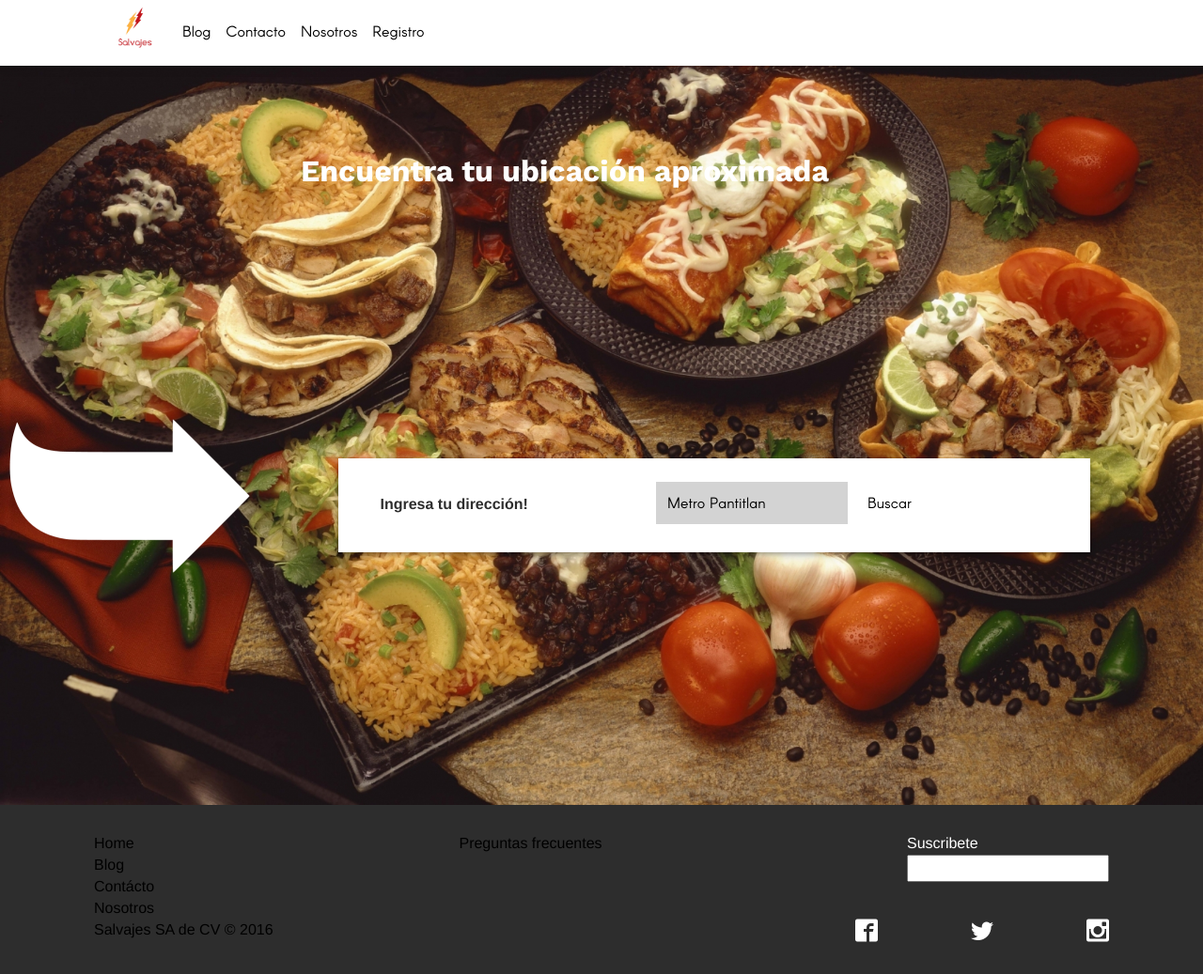
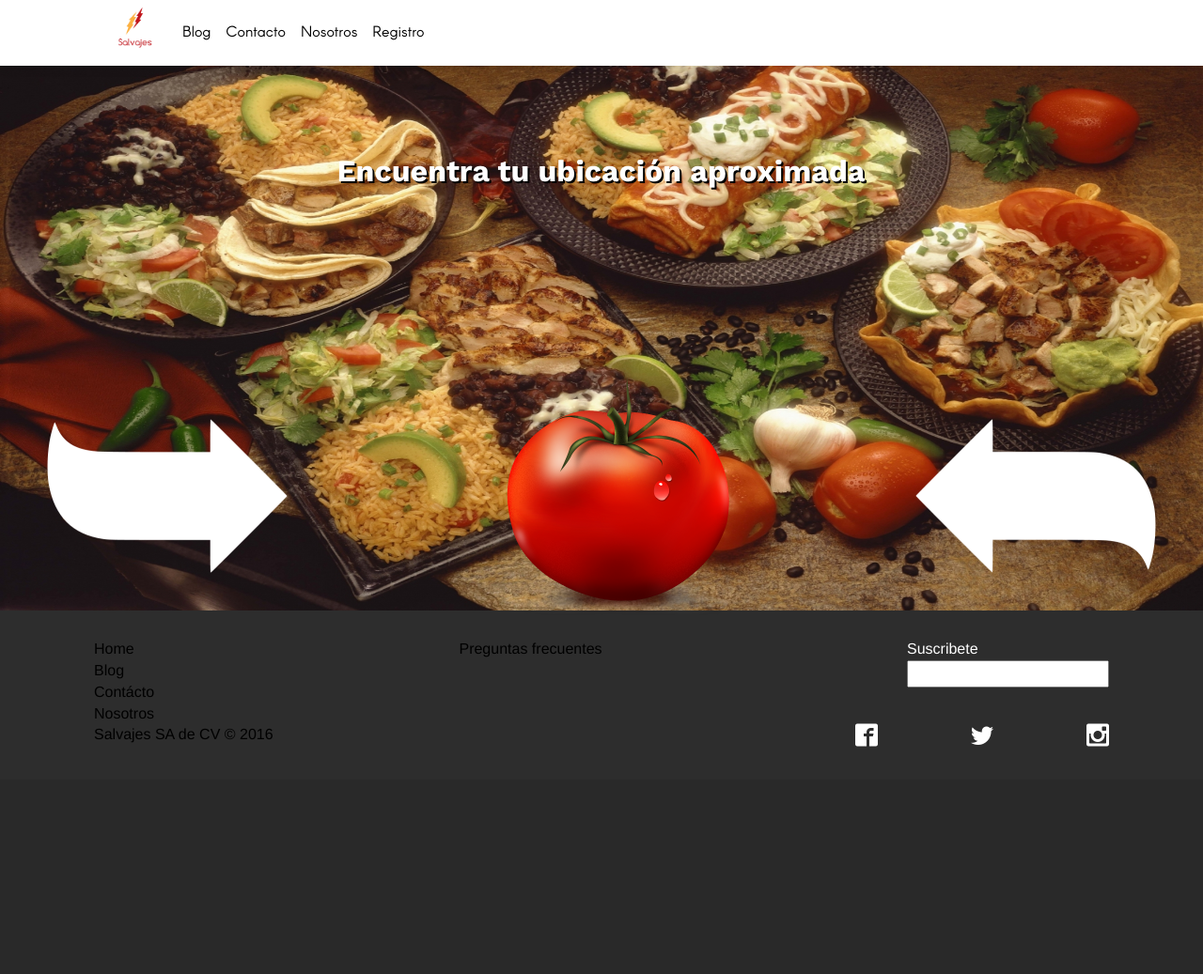
Before and after one commit to Salvajes/ProyectoSalvaje, a Symfony app: template src/AppBundle/Resources/views/pages/index.html.twig in a window 1280 px wide. Shown: the whole page at 94% size. After the commit the page ends 795 px from the top, so only its background shows below. Run offline with Twig, Linux system fonts and the light colour scheme; the template is opened without the code that fills it, so the values that code supplies are empty; some libraries are stand-ins or nearby versions; some web fonts are replaced.

Commit message:
tomate salvaje

```diff
--- a/src/AppBundle/Controller/DefaultController.php
+++ b/src/AppBundle/Controller/DefaultController.php
@@ -42,11 +42,7 @@ class DefaultController extends Controller
      * @return \Symfony\Component\HttpFoundation\Response
      */
     public function mapAction(Request $request){
-        $address = $request->get("address");
-
-        return $this->render('@App/Map/map.html.twig', array(
-            'address' => $address
-        ));
+        return $this->render('@App/Map/map.html.twig');
     }
 
 }
--- a/src/AppBundle/Resources/public/css/index-styles.css
+++ b/src/AppBundle/Resources/public/css/index-styles.css
@@ -3,20 +3,6 @@ a{
 }
 a:visited{
     color: black;
-}
-.search {
-    width: 800px;
-    height: 100px;
-    background: white;
-    display: flex;
-    justify-content: center;
-    align-items: center;
-    padding: 5px;
-    top: 61%;
-    left: 360px;
-    position: absolute;
-    z-index: 1;
-    box-shadow: 0 2px 10px 0 rgba(0, 0, 0, 0.16), 0 2px 5px 0 rgba(0, 0, 0, 0.26);
 }
 .arrow{
     width: 256px;
@@ -24,61 +10,43 @@ a:visited{
     position: absolute;
     z-index: 1;
     top: 50%;
-    left: 10px;
+    left: 50px;
 }
 .food{
     width: 100%;
     position: relative;
-    z-index: 0
+    z-index: 0;
+    height: 650px;
 }
 .image-font {
     position: absolute;
     top: 20%;
-    left: 25%;
+    left: 28%;
     margin-right: auto;
     margin-left: auto;
     font-size: 2rem;
     color: white;
     font-family: Work;
+    text-shadow: 2px 2px black;}
+.tomato{
+    width: 256px;
+    height: 256px;
+    position: absolute;
+    z-index: 1;
+    top: 50%;
+    left: 530px;
+    cursor: pointer;
 }
-.search-left {
-    float: left;
-    width: 20%;
+.arrow180
+{
+    width: 256px;
+    height: 256px;
+    position: absolute;
+    z-index: 1;
+    top: 50%;
+    right: 50px;
+    -moz-transform:rotate(180deg);
+    -webkit-transform:rotate(180deg);
+    -o-transform:rotate(180deg);
+    -ms-transform:rotate(180deg);
 }
-.search-right {
-    float: right;
-    width: 70%;
-}
-.buttons-space{
-    margin-bottom: 5px;
-    display: flex;
-    justify-content: center;
-    align-items: center;
-}
-.search-space{
-    margin-top: 20px;
-    height: 40px;
-}
-.button-transparent{
-    background-color: white;
-    color: black;
-    border: 10px solid transparent;
-    transition-duration: 0.4s;
-    font-family: Arcon;
-}
-.input-white{
-    background-color: lightgray;
-    color: black;
-    border: 10px solid transparent;
-    transition-duration: 0.4s;
-    font-family: Arcon;
-    width: 95%;
-}
-.button-transparent:hover{
-    background-color: lightgrey;
-    color: white;
-}
-.button:hover{
-    background-color: #D8E2DC;
-    color: white;
-}
--- a/src/AppBundle/Resources/public/css/map-style.css
+++ b/src/AppBundle/Resources/public/css/map-style.css
@@ -1,6 +1,6 @@
 #mapCanvas{
     width: 100%;
-    height: 500px;
+    height: 580px;
     z-index: 0;
     margin-top: 70px;
 }
--- a/src/AppBundle/Resources/views/pages/index.html.twig
+++ b/src/AppBundle/Resources/views/pages/index.html.twig
@@ -7,22 +7,9 @@
     <div>
         <img class="food" src="{{ asset('bundles/app/images/comida-mexicana.jpg') }}">
         <img class="arrow" src="{{ asset('bundles/app/images/arrow.png') }}">
+        <img class="arrow180" src="{{ asset('bundles/app/images/arrow.png') }}">
         <span class="image-font">Encuentra tu ubicaci&oacute;n aproximada</span>
-        <div class="search">
-            <div class="search-left">
-                <label for="address" class="search-space">Ingresa tu direcci&oacute;n!</label>
-            </div>
-            <div class="search-right">
-                <div class="buttons-space">
-                    <form id="theForm" action="{{ path('location') }}">
-                        <input class="input-white" id="address" name="address" value="Metro Pantitlan">
-                    </form>
-                    <span class="button-transparent" >
-                        <a href="" id="buscar">Buscar</a>
-                    </span>
-                </div>
-            </div>
-        </div>
+        <img class="tomato" src="{{ asset('bundles/app/images/tomato.png') }}">
     </div>
 
 
@@ -30,15 +17,13 @@
 {% block script %}
 
     <script>
-        $("#buscar").click(function (e) {
-            e.preventDefault();
-            $("#theForm").submit();
-        });
 
         $(document).ready(function(){
 
+            $(".tomato").on('click',function(){
+                window.location.href='{{ path('location') }}';
+            });
         });
-
     </script>
 
 {% endblock %}
```
Also changed, not shown: src/AppBundle/Resources/views/Map/map.html.twig (+19 -4 lines), src/AppBundle/Resources/public/images/loader.gif (added), src/AppBundle/Resources/public/images/tomato.png (added).
